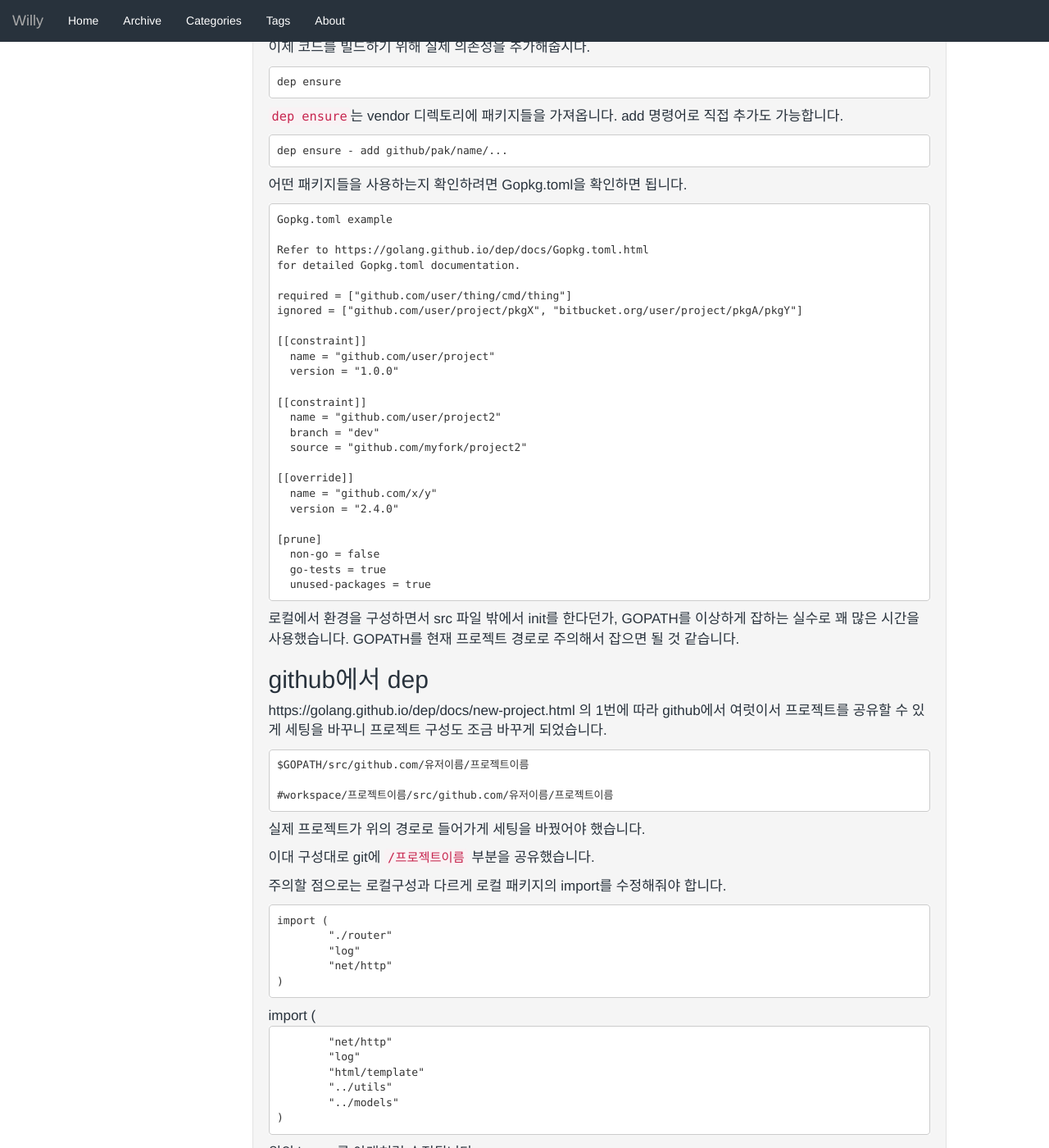
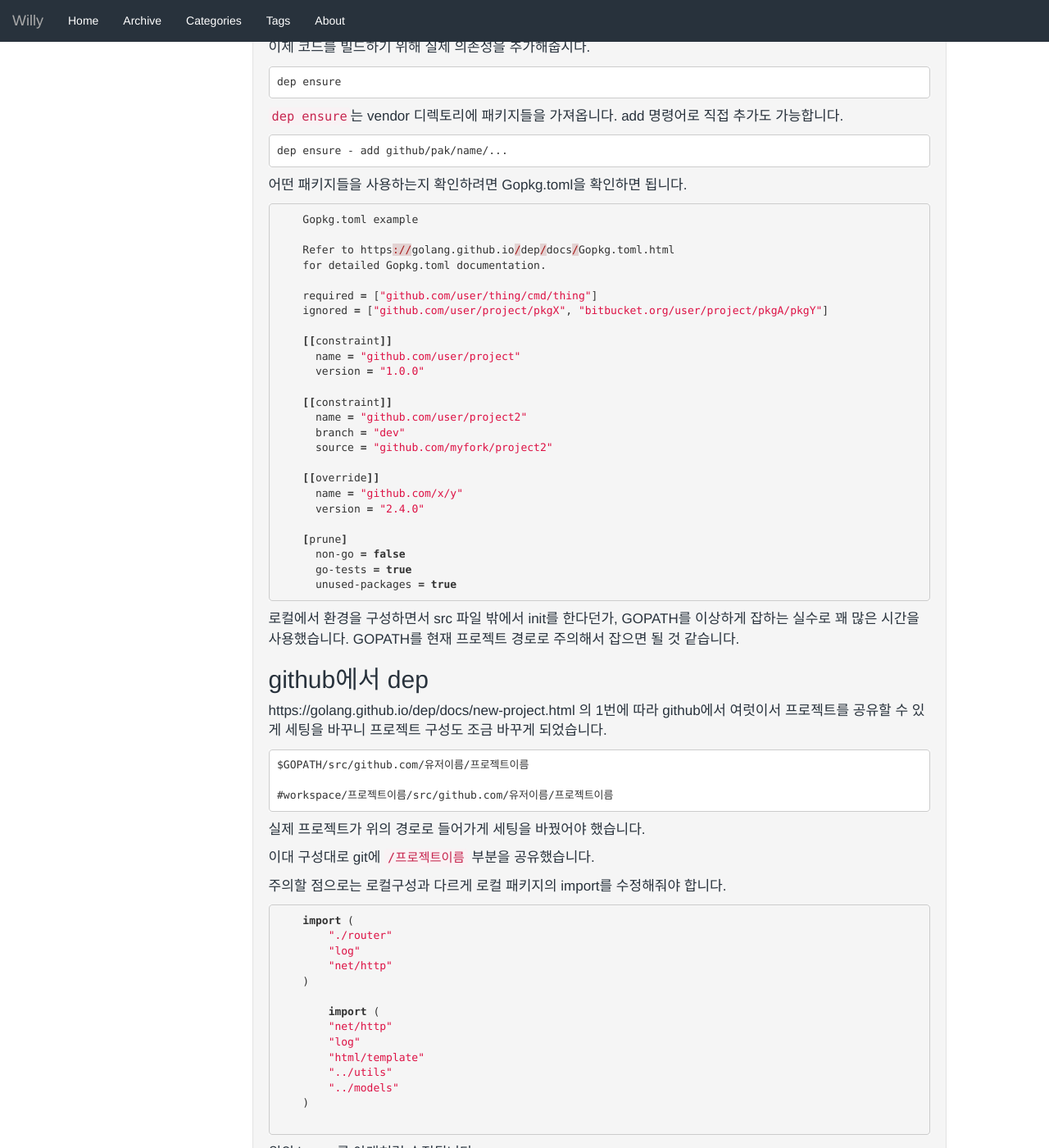
Before and after one commit to qowns8/qowns8.github.io, a Jekyll site: the page built from _posts/2018-07-31-GolangDepAndDeploy.md, in a window 1280 px wide and 1400 px high, scrolled down 1437 px. Shown: the whole window at 82% size. Built offline with Jekyll 4.4.1, drawn with Linux system fonts in a browser that asks for light colours; some of the changed text lies outside the part shown.

Commit message:
코드 수정

```diff
--- a/_posts/2018-07-31-GolangDepAndDeploy.md
+++ b/_posts/2018-07-31-GolangDepAndDeploy.md
@@ -85,6 +86,8 @@
 
 어떤 패키지들을 사용하는지 확인하려면 Gopkg.toml을 확인하면 됩니다.
 
+{% highlight toml %}
+
     Gopkg.toml example
 
     Refer to https://golang.github.io/dep/docs/Gopkg.toml.html
@@ -111,6 +114,8 @@
       go-tests = true
       unused-packages = true
 
+{% endhighlight %}
+
 로컬에서 환경을 구성하면서 src 파일 밖에서 init를 한다던가, GOPATH를 이상하게 잡하는 실수로
 꽤 많은 시간을 사용했습니다. GOPATH를 현재 프로젝트 경로로 주의해서 잡으면 될 것 같습니다.
 
@@ -129,6 +134,8 @@
 
 주의할 점으로는 로컬구성과 다르게 로컬 패키지의 import를 수정해줘야 합니다.
 
+{% highlight go %}
+
     import (
     	"./router"
     	"log"
@@ -143,7 +150,11 @@
     	"../models"
     )
 
+{% endhighlight %}
+
 위의 import를 아래처럼 수정됩니다.
+
+{% highlight go %}
 
     import (
     	"github.com/username/project/router"
@@ -158,6 +169,8 @@
     	"github.com/username/project/utils"
     	"github.com/username/project/models"
     )
+
+{% endhighlight %}
 
 ---
 
@@ -184,6 +197,8 @@
 
 이 때 Jenkins 와 Aws CodePipeline을 선택할 수 있는데 저는 CodePipeline을 선택하고 프로젝트 루트에 buildspec.yml 을 추가했습니다.
 
+{% highlight yml %}
+
     version: 0.2
 
     phases:
@@ -207,6 +222,8 @@
         - src/github.com/username/project/bin/application
       discard-paths: yes
 
+{% endhighlight %}
+
 ---
 
 # 후기
```
Also changed, not shown: other parts of _posts/2018-07-31-GolangDepAndDeploy.md (+1 -0 lines).
